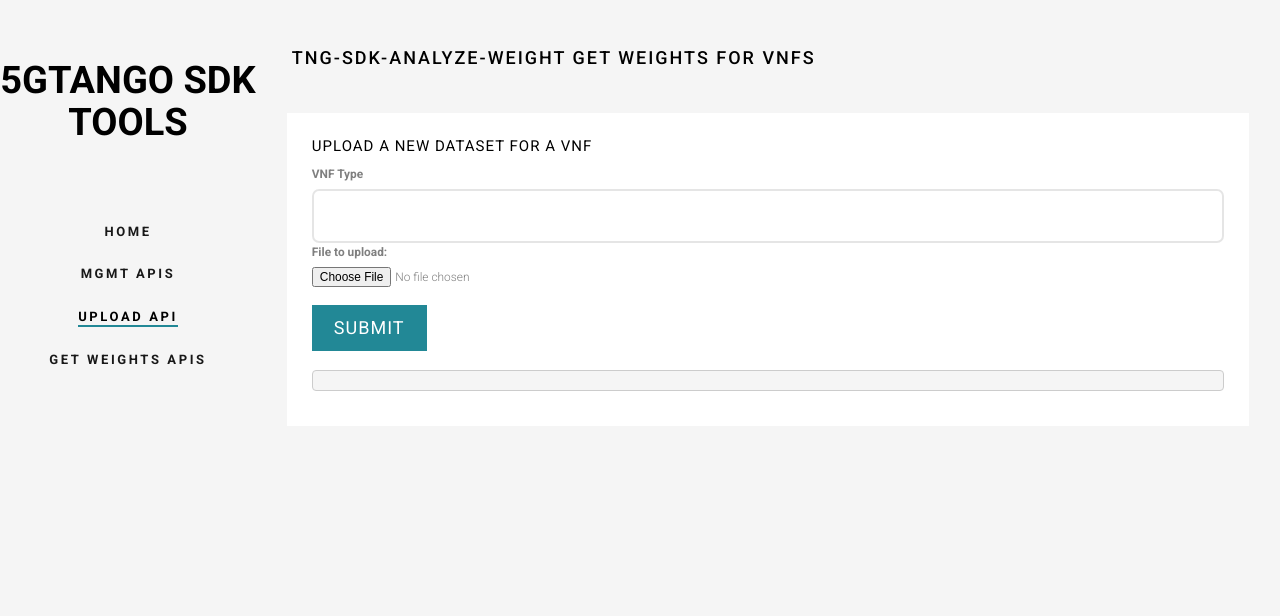
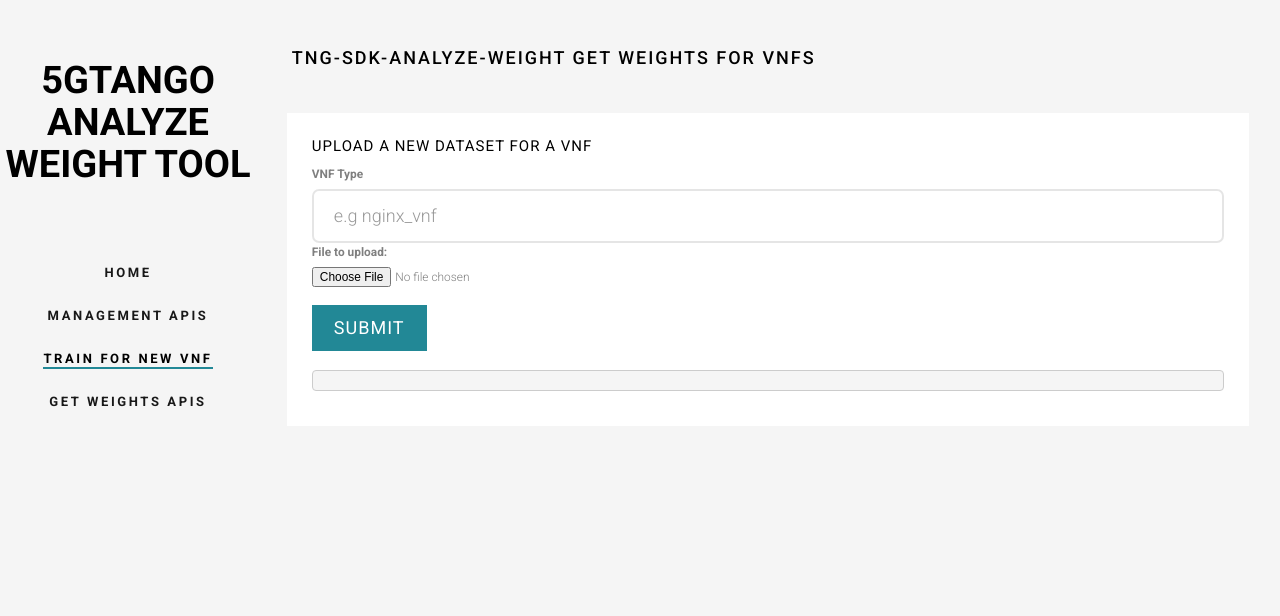
Before and after one commit to ekapassa/tng-sdk-analysis-weight, a Flask app: page /tng-sdk-analyze-weight/api/weight/v1/upload in a window 1280 px wide. Shown: the top 616 px of the page. Run offline with Flask 2, Linux system fonts and the light colour scheme; parts of the project's set-up code (start-up, migrations or seed data) failed here and were passed over; some libraries are stand-ins or nearby versions; some web fonts are replaced.

Commit message:
Minor updated on UI

```diff
--- a/main.py
+++ b/main.py
@@ -152,7 +152,7 @@
         logger.info("Return weigth for provided NS")
         return Response(json_enc().encode(dictionaries),  mimetype='application/json')
     else:
-        logger.error("error", extra={"http_code": http_code})
+        logger.error("Error status code for retrieve NS from Catalogue != 200" + str(http_code))
     return ""
 
 @app.route('/tng-sdk-analyze-weight/api/weight/v1/train/new/vnf/<vnf_type>', methods=['GET','POST'])
--- a/templates/get_weights.html
+++ b/templates/get_weights.html
@@ -51,12 +51,12 @@
 		<a href="#" class="js-fh5co-nav-toggle fh5co-nav-toggle"><i></i></a>
 		<aside id="fh5co-aside" role="complementary" class="border js-fullheight">
 
-			<h1 id="fh5co-logo"><a href="index.html">5GTANGO SDK tools</a></h1>
+			<h1 id="fh5co-logo"><a>5GTANGO analyze weight tool</a></h1>
 			<nav id="fh5co-main-menu" role="navigation">
 				<ul>
 					<li><a href="{{ url_for('home') }}">Home</a></li>
-                    <li><a href="{{ url_for('mgmt') }}">MGMT APIs</a></li>
-                    <li><a href="{{ url_for('upload') }}">UPLOAD API</a></li>
+                    <li><a href="{{ url_for('mgmt') }}">Management APIs</a></li>
+                    <li><a href="{{ url_for('upload') }}">TRAIN FOR NEW VNF</a></li>
                     <li class="fh5co-active"><a href="{{ url_for('weights') }}">GET WEIGHTS APIs</a></li>
 				</ul>
 			</nav>
--- a/templates/mgmt.html
+++ b/templates/mgmt.html
@@ -51,12 +51,12 @@
 		<a href="#" class="js-fh5co-nav-toggle fh5co-nav-toggle"><i></i></a>
 		<aside id="fh5co-aside" role="complementary" class="border js-fullheight">
 
-			<h1 id="fh5co-logo"><a href="index.html">5GTANGO SDK tools</a></h1>
+			<h1 id="fh5co-logo"><a>5GTANGO analyze weight tool</a></h1>
 			<nav id="fh5co-main-menu" role="navigation">
 				<ul>
 				    <li><a href="{{ url_for('home') }}">Home</a></li>
-                    <li class="fh5co-active"><a href="{{ url_for('mgmt') }}">MGMT APIs</a></li>
-                    <li><a href="{{ url_for('upload') }}">UPLOAD API</a></li>
+                    <li class="fh5co-active"><a href="{{ url_for('mgmt') }}">Management APIs</a></li>
+                    <li><a href="{{ url_for('upload') }}">TRAIN FOR NEW VNF</a></li>
                     <li><a href="{{ url_for('weights') }}">GET WEIGHTS APIs</a></li>
 				</ul>
 			</nav>
--- a/templates/upload.html
+++ b/templates/upload.html
@@ -51,12 +51,12 @@
 		<a href="#" class="js-fh5co-nav-toggle fh5co-nav-toggle"><i></i></a>
 		<aside id="fh5co-aside" role="complementary" class="border js-fullheight">
 
-			<h1 id="fh5co-logo"><a href="index.html">5GTANGO SDK tools</a></h1>
+            <h1 id="fh5co-logo"><a>5GTANGO analyze weight tool</a></h1>
 			<nav id="fh5co-main-menu" role="navigation">
 				<ul>
 					<li><a href="{{ url_for('home') }}">Home</a></li>
-                    <li><a href="{{ url_for('mgmt') }}">MGMT APIs</a></li>
-                    <li class="fh5co-active"><a href="{{ url_for('upload') }}">UPLOAD API</a></li>
+                    <li><a href="{{ url_for('mgmt') }}">Management APIs</a></li>
+                    <li class="fh5co-active"><a href="{{ url_for('upload') }}">TRAIN FOR NEW VNF</a></li>
                     <li><a href="{{ url_for('weights') }}">GET WEIGHTS APIs</a></li>
 				</ul>
 			</nav>
@@ -82,7 +82,7 @@
 								<form enctype="multipart/form-data" method="post" name="fileinfo">
 									<div class="form-group">
 										<label>VNF Type</label>
-										<input class="form-control" type="text" id="vnf_type"/>
+										<input class="form-control" type="text" id="vnf_type" placeholder="e.g nginx_vnf"/>
 										<label>File to upload:</label>
 										<input type="file" name="file" required />
 										<p></p>
@@ -115,9 +115,8 @@
 
 	<!-- JS Functions -->
 	<script>
+	    var host = "pre-int-vnv-bcn.5gtango.eu";
         //var host = "localhost";
-	    var host = "pre-int-vnv-bcn.5gtango.eu";
-        var host = "localhost";
 
 		var form = document.forms.namedItem("fileinfo");
 
```
Also changed, not shown: templates/index.html (+4 -10 lines), 2 other files.
